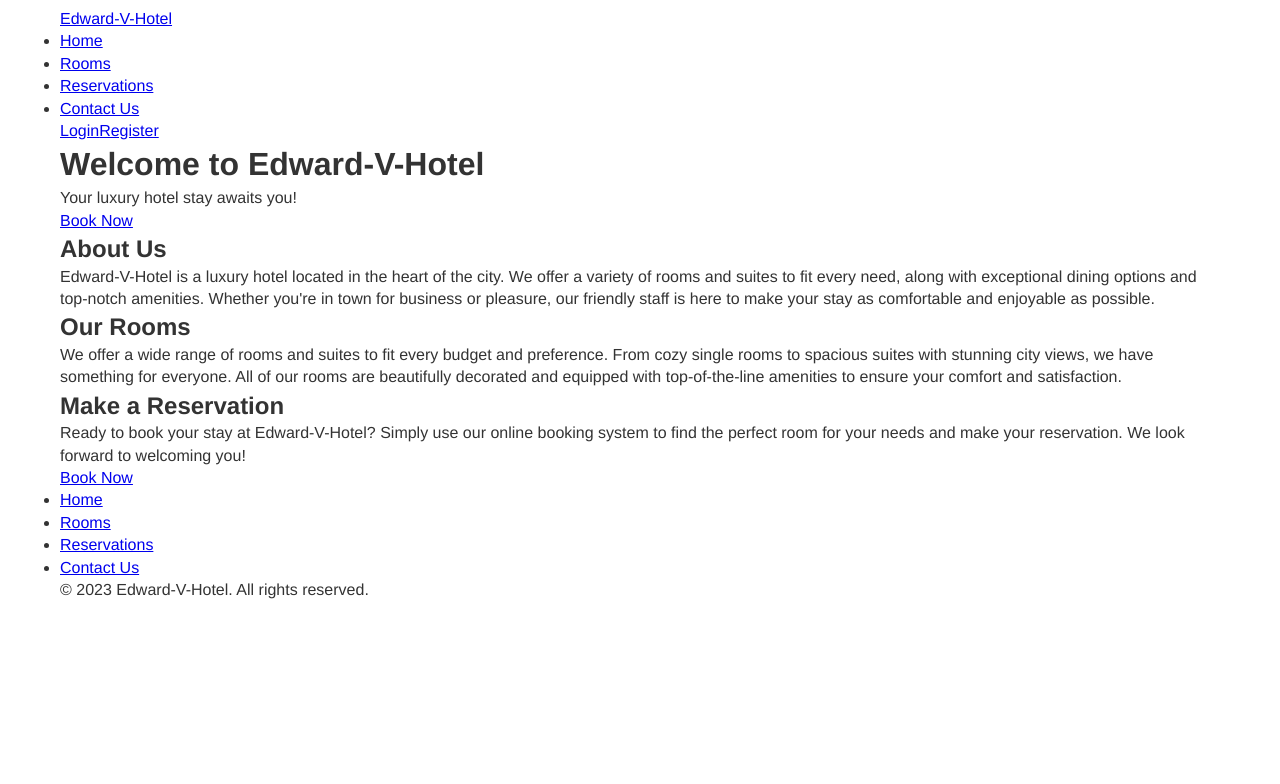
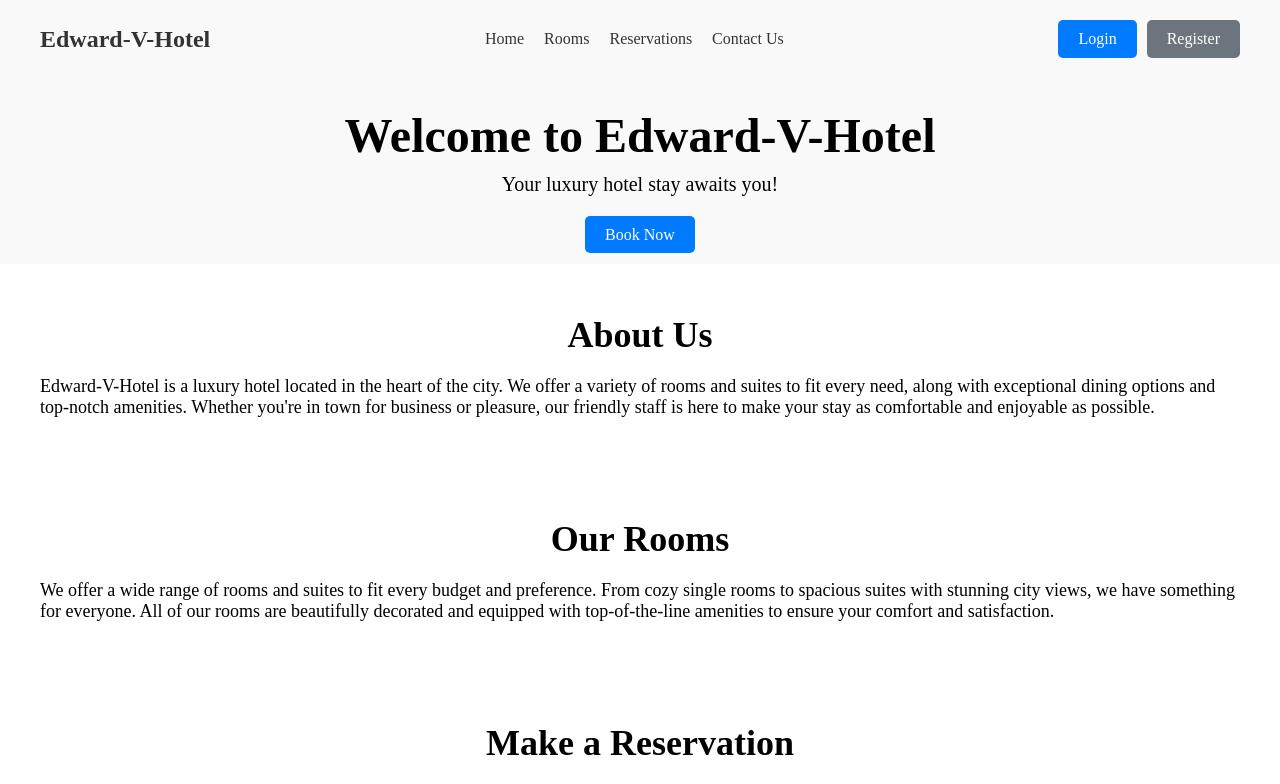
Before and after one commit to Brandon-Jeremy/Edward-V-Hotel, an Angular app in the folder site/resources/frontend/angular/: page /home in a window 1280 px wide. Shown: the top 784 px of the page. Built offline with nearby package versions, Linux system fonts and the light colour scheme.

Commit message:
added the home page and allowed the routing between pages

```diff
--- a/site/resources/frontend/angular/src/app/app.component.html
+++ b/site/resources/frontend/angular/src/app/app.component.html
@@ -1 +1 @@
-<app-home></app-home>
+<router-outlet></router-outlet>
--- a/site/resources/frontend/angular/src/app/app.module.ts
+++ b/site/resources/frontend/angular/src/app/app.module.ts
@@ -6,6 +6,7 @@ import { UserLoginComponent } from './user-login/user-login.component';
 import { UserRegistrationComponent } from './user-registration/user-registration.component';
 import { HomeComponent } from './home/home.component';
 import { HttpClientModule } from '@angular/common/http';
+
 
 
 @NgModule({
--- a/site/resources/frontend/angular/src/app/home/home.component.css
+++ b/site/resources/frontend/angular/src/app/home/home.component.css
@@ -1,132 +1,170 @@
-/* Reset CSS */
-* {
-  box-sizing: border-box;
+/* Basic styling */
+body {
+  font-family: Arial, sans-serif;
+  line-height: 1.6;
   margin: 0;
   padding: 0;
-}
-
-/* Global Styles */
-body {
-  font-family: 'Helvetica Neue', sans-serif;
-  font-size: 16px;
-  line-height: 1.4;
-  color: #333;
 }
 
 .container {
   max-width: 1200px;
   margin: 0 auto;
-  padding: 0 20px;
+  padding: 0 15px;
 }
 
-/* Header Styles */
-.header {
+header {
+  background-color: #f9f9f9;
+  padding: 20px 0;
+}
+
+.header-nav {
   display: flex;
   justify-content: space-between;
   align-items: center;
-  padding: 20px 0;
-  border-bottom: 1px solid #ccc;
 }
 
-.header__logo {
-  font-size: 2rem;
-  font-weight: bold;
-  color: #333;
+.header-logo {
   text-decoration: none;
-}
-
-.header__nav {
-  display: flex;
-  justify-content: flex-end;
-  align-items: center;
-}
-
-.header__nav-item {
-  margin-left: 10px;
-  font-size: 1.2rem;
-  color: #333;
-  text-decoration: none;
-}
-
-/* Main Content Styles */
-.main {
-  display: flex;
-  flex-direction: column;
-  justify-content: center;
-  align-items: center;
-  padding: 50px 0;
-  min-height: calc(100vh - 250px);
-}
-
-.main__heading {
-  font-size: 3rem;
-  font-weight: bold;
-  text-align: center;
-  margin-bottom: 20px;
-}
-
-.main__subheading {
-  font-size: 1.5rem;
-  text-align: center;
-  margin-bottom: 40px;
-}
-
-.main__button {
-  display: inline-block;
-  background-color: #333;
-  color: #fff;
-  font-size: 1.2rem;
-  padding: 10px 20px;
-  border-radius: 5px;
-  text-decoration: none;
-}
-
-/* Footer Styles */
-.footer {
-  display: flex;
-  justify-content: space-between;
-  align-items: center;
-  padding: 20px 0;
-  border-top: 1px solid #ccc;
-}
-
-.footer__nav {
-  display: flex;
-  justify-content: flex-start;
-  align-items: center;
-}
-
-.footer__nav-item {
-  margin-right: 10px;
-  font-size: 1.2rem;
-  color: #333;
-  text-decoration: none;
-}
-
-/* Login and Registration Styles */
-.login-registration {
-  display: flex;
-  justify-content: flex-end;
-  align-items: center;
-  margin: 20px 0;
-}
-
-.login-registration__item {
-  margin-left: 20px;
-  font-size: 1.2rem;
-  color: #333;
-  text-decoration: none;
-}
-
-.login-registration__item:hover {
-  text-decoration: underline;
-}
-
-.login-registration__item--active {
+  font-size: 24px;
   font-weight: bold;
   color: #333;
 }
 
-.login-registration__item--active:hover {
+.menu-toggle {
+  display: none;
+  font-size: 24px;
+  cursor: pointer;
+}
+
+.header-menu {
+  display: flex;
+  list-style: none;
+  padding: 0;
+}
+
+.header-menu li a {
   text-decoration: none;
+  padding: 10px;
+  color: #333;
 }
+
+.header-actions {
+  display: flex;
+  align-items: center;
+}
+
+.toggle-button {
+  margin-left: auto;
+  border: none;
+  background-color: transparent;
+  font-size: 1.5rem;
+  cursor: pointer;
+}
+
+.btn {
+  text-decoration: none;
+  padding: 10px 20px;
+  border-radius: 5px;
+}
+
+.btn-primary {
+  background-color: #007bff;
+  color: #fff;
+}
+
+.btn-secondary {
+  background-color: #6c757d;
+  color: #fff;
+  margin-left: 10px;
+}
+
+.header-content {
+  text-align: center;
+  margin-top: 50px;
+}
+
+.header-content h1 {
+  font-size: 48px;
+  margin-bottom: 10px;
+}
+
+.header-content p {
+  font-size: 20px;
+  margin-bottom: 30px;
+}
+
+.about,
+.rooms,
+.reservation {
+  padding: 50px 0;
+}
+
+h2 {
+  font-size: 36px;
+  margin-bottom: 20px;
+}
+
+p {
+  font-size: 18px;
+}
+
+.footer-nav {
+  display: flex;
+  justify-content: center;
+  background-color: #333;
+  padding: 20px 0;
+}
+
+.footer-menu {
+  display: flex;
+  list-style: none;
+  padding: 0;
+}
+
+.footer-menu li a {
+  text-decoration: none;
+  padding: 10px;
+  color: #fff;
+}
+
+.footer-content {
+  text-align: center;
+  background-color: #222;
+  padding: 20px 0;
+}
+
+.footer-content p {
+  color: #aaa;
+}
+
+/* Media queries for responsiveness */
+@media (max-width: 768px) {
+  .menu-toggle {
+    display: block;
+  }
+
+  .header-menu {
+    display: none;
+    flex-direction: column;
+    width: 100%;
+    background-color: #f9f9f9;
+  }
+
+  .header-menu.show-menu {
+    display: flex;
+  }
+}
+
+.reservation {
+  text-align: center;
+}
+
+.reservation a {
+  display: inline-block;
+  margin-top: 20px;
+}
+
+.about h2,
+.rooms h2 {
+  text-align: center;
+}
--- a/site/resources/frontend/angular/src/app/home/home.component.html
+++ b/site/resources/frontend/angular/src/app/home/home.component.html
@@ -1,28 +1,22 @@
-<!DOCTYPE html>
-<html lang="en">
-
-<head>
-  <meta charset="UTF-8">
-  <meta name="viewport" content="width=device-width, initial-scale=1.0">
-  <title>Edward-V-Hotel</title>
-  <link rel="stylesheet" href="home.component.css">
-</head>
-
-<body>
 <header>
   <div class="container">
     <nav class="header-nav">
       <a href="#" class="header-logo">Edward-V-Hotel</a>
-        <ul class="header-menu">
-          <li><a href="#">Home</a></li>
-          <li><a href="#">Rooms</a></li>
-          <li><a href="#">Reservations</a></li>
-          <li><a href="#">Contact Us</a></li>
+      <button class="menu-toggle" (click)="toggleMenu()">☰</button>
+      <ul class="header-menu" [ngClass]="{ 'show-menu': menuOpen }">
+        <li><a routerLink="/">Home</a></li>
+        <li><a routerLink="/rooms">Rooms</a></li>
+        <li><a routerLink="/reservations">Reservations</a></li>
+        <li><a routerLink="/contact-us">Contact Us</a></li>
       </ul>
       <div class="header-actions">
         <a routerLink="/login" class="btn btn-primary">Login</a>
         <a routerLink="/registration" class="btn btn-secondary">Register</a>
+        <button type="button" class="toggle-button" (click)="toggleMenu()">
+          <i class="fas fa-bars"></i>
+        </button>
       </div>
+
     </nav>
     <div class="header-content">
       <h1>Welcome to Edward-V-Hotel</h1>
@@ -51,19 +45,23 @@
     <div class="container">
       <h2>Make a Reservation</h2>
       <p>Ready to book your stay at Edward-V-Hotel? Simply use our online booking system to find the perfect room for your needs and make your reservation. We look forward to welcoming you!</p>
+      <div class="text-center">
         <a href="#" class="btn btn-primary">Book Now</a>
       </div>
+    </div>
   </section>
+
+
 </main>
 
 <footer>
   <div class="container">
     <nav class="footer-nav">
       <ul class="footer-menu">
-          <li><a href="#">Home</a></li>
-          <li><a href="#">Rooms</a></li>
-          <li><a href="#">Reservations</a></li>
-          <li><a href="#">Contact Us</a></li>
+        <li><a routerLink="/">Home</a></li>
+        <li><a routerLink="/rooms">Rooms</a></li>
+        <li><a routerLink="/reservations">Reservations</a></li>
+        <li><a routerLink="/contact-us">Contact Us</a></li>
       </ul>
     </nav>
     <div class="footer-content">
@@ -71,7 +69,3 @@
     </div>
   </div>
 </footer>
-
-</body>
-
-</html>
--- a/site/resources/frontend/angular/src/app/home/home.component.ts
+++ b/site/resources/frontend/angular/src/app/home/home.component.ts
@@ -6,5 +6,11 @@ import { Component } from '@angular/core';
   styleUrls: ['./home.component.css']
 })
 export class HomeComponent {
+  menuOpen = false;
 
+  constructor() {}
+
+  toggleMenu() {
+    this.menuOpen = !this.menuOpen;
+  }
 }
--- a/site/resources/frontend/angular/src/styles.css
+++ b/site/resources/frontend/angular/src/styles.css
@@ -1 +1,18 @@
 /* You can add global styles to this file, and also import other style files */
+
+
+*
+{
+    padding: 0;
+    margin: 0;
+}
+:root
+{
+    --primary-color:#3FC060;
+    --secondary-color:#162328;
+}
+body
+{
+    height: 100vh;
+    font-family: Jet Brains Mono;
+}
```
Lines whose indentation alone changed are shown as unchanged.
